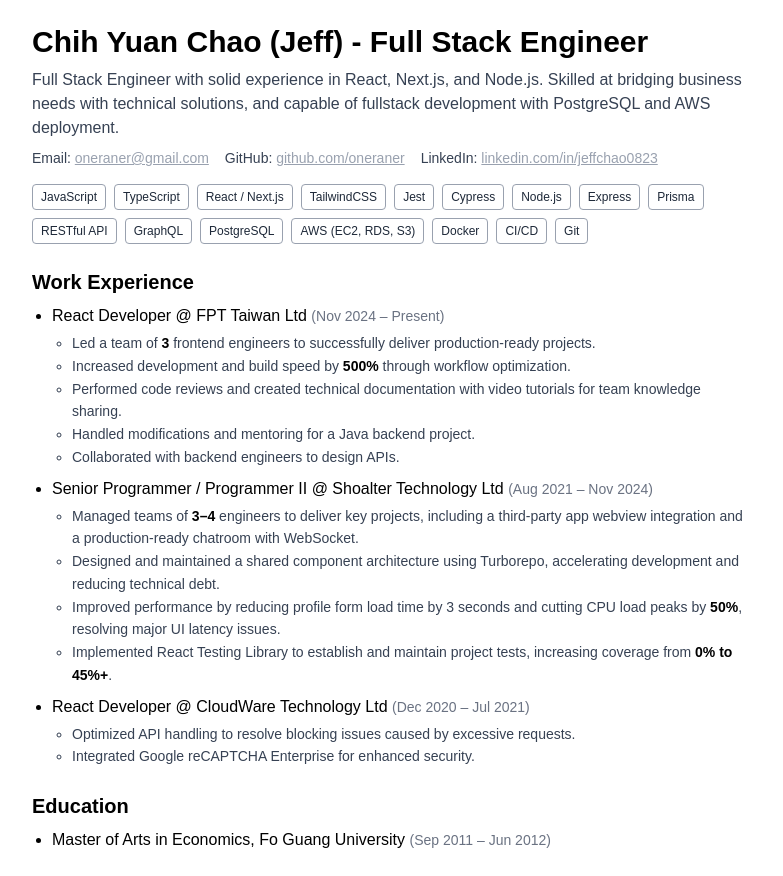
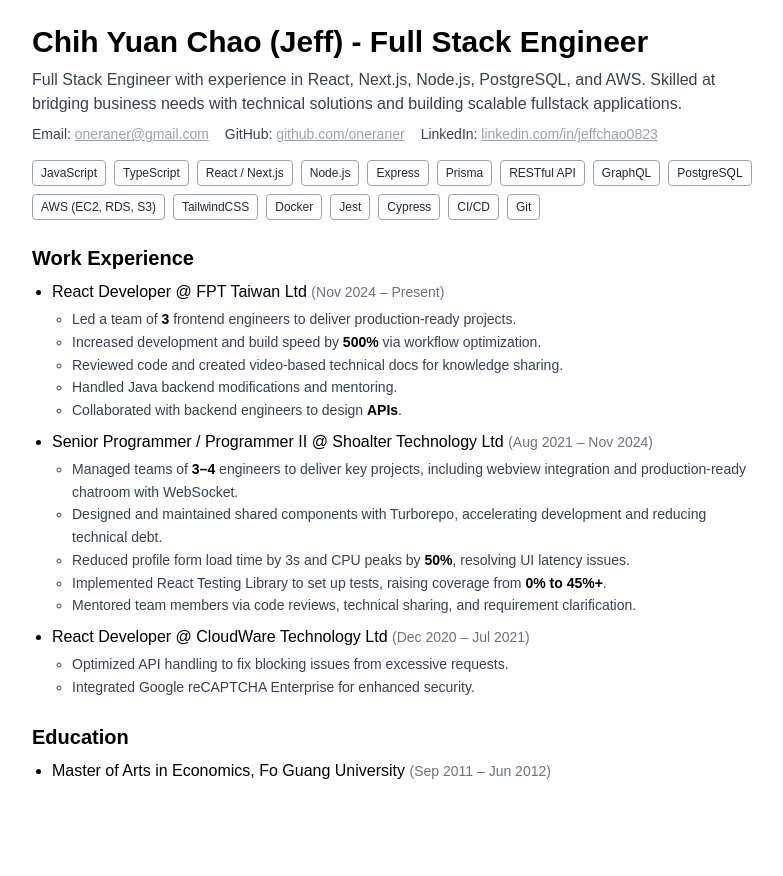
Before and after one commit to oneraner/cv, a Next.js app: page /cv/fullstack in a window 1280 px wide. Shown: the whole page, without its empty margins (248-1031 px from the left). After the commit the page ends 807 px from the top, so only its background shows below. Built offline with nearby package versions, Linux system fonts and the light colour scheme.

Commit message:
docs: update detail

```diff
--- a/data/frontend.ts
+++ b/data/frontend.ts
@@ -28,10 +28,10 @@ export const frontend = {
           company: "FPT Taiwan Ltd",
           period: "Nov 2024 – Present",
           details: [
-            "Led a team of **3** frontend engineers to successfully deliver production-ready projects.",
-            "Increased development and build speed by **500%** through workflow optimization.",
-            "Performed code reviews and created technical documentation with video tutorials for team knowledge sharing.",
-            "Handled modifications and mentoring for a Java backend project.",
+            "Led a team of **3** frontend engineers to deliver production-ready projects.",
+            "Increased development and build speed by **500%** via workflow optimization.",
+            "Reviewed code and created video-based technical docs for knowledge sharing.",
+            "Handled Java backend modifications and mentoring.",
           ],
         },
         {
@@ -39,11 +39,11 @@ export const frontend = {
           company: "Shoalter Technology Ltd",
           period: "Aug 2021 – Nov 2024",
           details: [
-            "Managed teams of **3–4** engineers to deliver key projects, including a third-party app webview integration and a production-ready chatroom with WebSocket.",
-            "Designed and maintained a shared component architecture using Turborepo, accelerating development and reducing technical debt.",
-            "Improved performance by reducing profile form load time by 3 seconds and cutting CPU load peaks by **50%**, resolving major UI latency issues.",
-            "Implemented React Testing Library to establish and maintain project tests, increasing coverage from **0% to 45%+**.",
-            "Mentored team members through code reviews, technical knowledge sharing (Drag & Drop, Unit Testing), and requirement clarification to improve team productivity.",
+            "Managed teams of **3–4** engineers to deliver key projects, including webview integration and production-ready chatroom with WebSocket.",
+            "Designed and maintained shared components with Turborepo, accelerating development and reducing technical debt.",
+            "Reduced profile form load time by 3s and CPU peaks by **50%**, resolving major UI latency issues.",
+            "Used React Testing Library to set up tests, raising coverage from **0% to 45%+**.",
+            "Mentored team members via code reviews, technical sharing, and requirement clarification.",
           ],
         },
         {
@@ -51,7 +51,7 @@ export const frontend = {
           company: "CloudWare Technology Ltd",
           period: "Dec 2020 – Jul 2021",
           details: [
-            "Optimized API handling to resolve blocking issues caused by excessive requests.",
+            "Optimized API handling to fix blocking issues from excessive requests.",
             "Integrated Google reCAPTCHA Enterprise for enhanced security.",
           ],
         },
--- a/data/fullstack.ts
+++ b/data/fullstack.ts
@@ -1,14 +1,11 @@
 export const fullstack = {
   title: "Chih Yuan Chao (Jeff) - Full Stack Engineer",
   summary:
-    "Full Stack Engineer with solid experience in React, Next.js, and Node.js. Skilled at bridging business needs with technical solutions, and capable of fullstack development with PostgreSQL and AWS deployment.",
+    "Full Stack Engineer with experience in React, Next.js, Node.js, PostgreSQL, and AWS. Skilled at bridging business needs with technical solutions and building scalable fullstack applications.",
   skills: [
     "JavaScript",
     "TypeScript",
     "React / Next.js",
-    "TailwindCSS",
-    "Jest",
-    "Cypress",
     "Node.js",
     "Express",
     "Prisma",
@@ -16,7 +13,10 @@ export const fullstack = {
     "GraphQL",
     "PostgreSQL",
     "AWS (EC2, RDS, S3)",
+    "TailwindCSS",
     "Docker",
+    "Jest",
+    "Cypress",
     "CI/CD",
     "Git",
   ],
@@ -29,11 +29,11 @@ export const fullstack = {
           company: "FPT Taiwan Ltd",
           period: "Nov 2024 – Present",
           details: [
-            "Led a team of **3** frontend engineers to successfully deliver production-ready projects.",
-            "Increased development and build speed by **500%** through workflow optimization.",
-            "Performed code reviews and created technical documentation with video tutorials for team knowledge sharing.",
-            "Handled modifications and mentoring for a Java backend project.",
-            "Collaborated with backend engineers to design APIs.",
+            "Led a team of **3** frontend engineers to deliver production-ready projects.",
+            "Increased development and build speed by **500%** via workflow optimization.",
+            "Reviewed code and created video-based technical docs for knowledge sharing.",
+            "Handled Java backend modifications and mentoring.",
+            "Collaborated with backend engineers to design **APIs**.",
           ],
         },
         {
@@ -41,10 +41,11 @@ export const fullstack = {
           company: "Shoalter Technology Ltd",
           period: "Aug 2021 – Nov 2024",
           details: [
-            "Managed teams of **3–4** engineers to deliver key projects, including a third-party app webview integration and a production-ready chatroom with WebSocket.",
-            "Designed and maintained a shared component architecture using Turborepo, accelerating development and reducing technical debt.",
-            "Improved performance by reducing profile form load time by 3 seconds and cutting CPU load peaks by **50%**, resolving major UI latency issues.",
-            "Implemented React Testing Library to establish and maintain project tests, increasing coverage from **0% to 45%+**.",
+            "Managed teams of **3–4** engineers to deliver key projects, including webview integration and production-ready chatroom with WebSocket.",
+            "Designed and maintained shared components with Turborepo, accelerating development and reducing technical debt.",
+            "Reduced profile form load time by 3s and CPU peaks by **50%**, resolving UI latency issues.",
+            "Implemented React Testing Library to set up tests, raising coverage from **0% to 45%+**.",
+            "Mentored team members via code reviews, technical sharing, and requirement clarification.",
           ],
         },
         {
@@ -52,13 +53,13 @@ export const fullstack = {
           company: "CloudWare Technology Ltd",
           period: "Dec 2020 – Jul 2021",
           details: [
-            "Optimized API handling to resolve blocking issues caused by excessive requests.",
+            "Optimized API handling to fix blocking issues from excessive requests.",
             "Integrated Google reCAPTCHA Enterprise for enhanced security.",
           ],
         },
       ],
     },
-    //TODO: Side Projects
+    // Side Projects 暫時隱藏
     {
       heading: "Education",
       items: [
```
